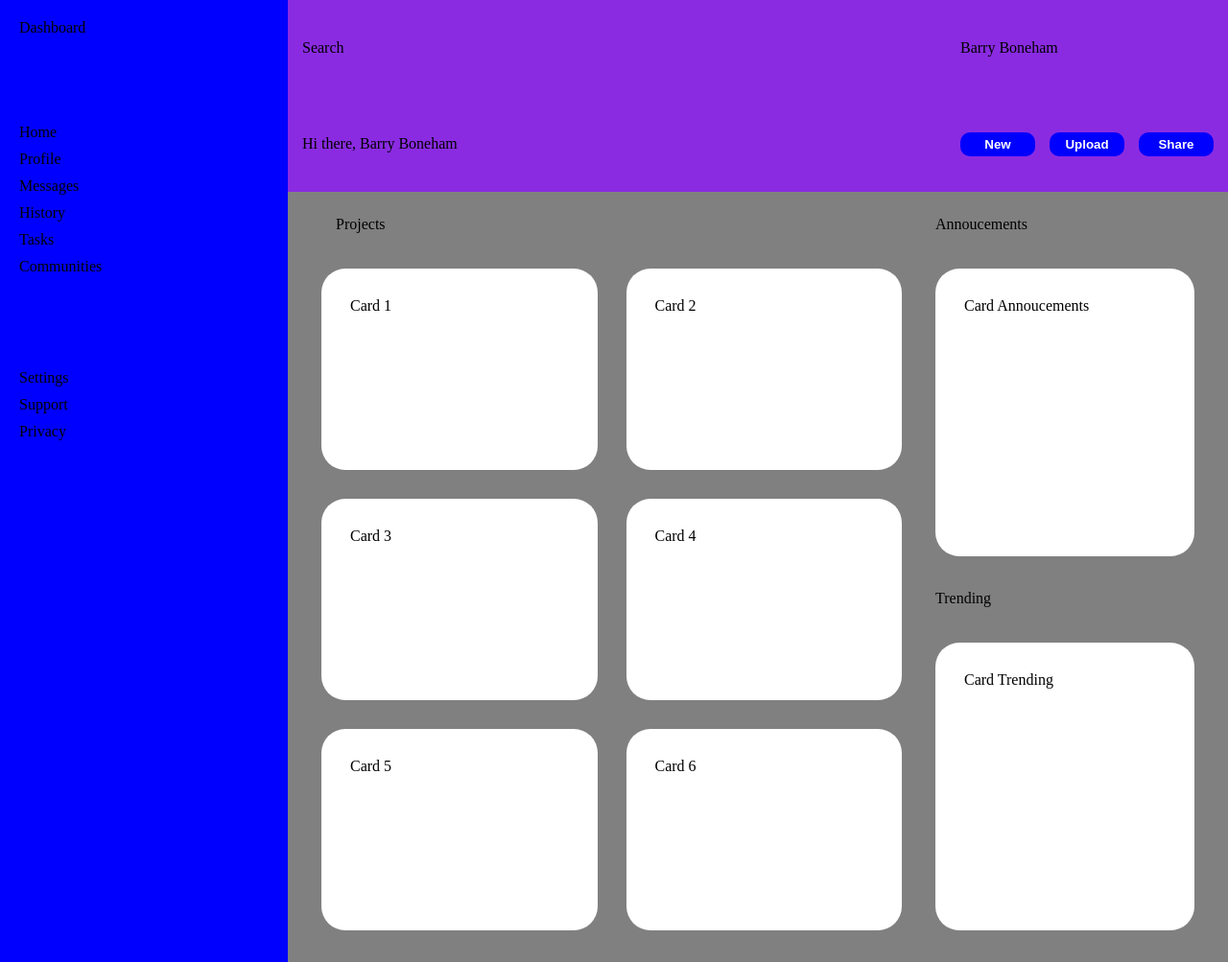
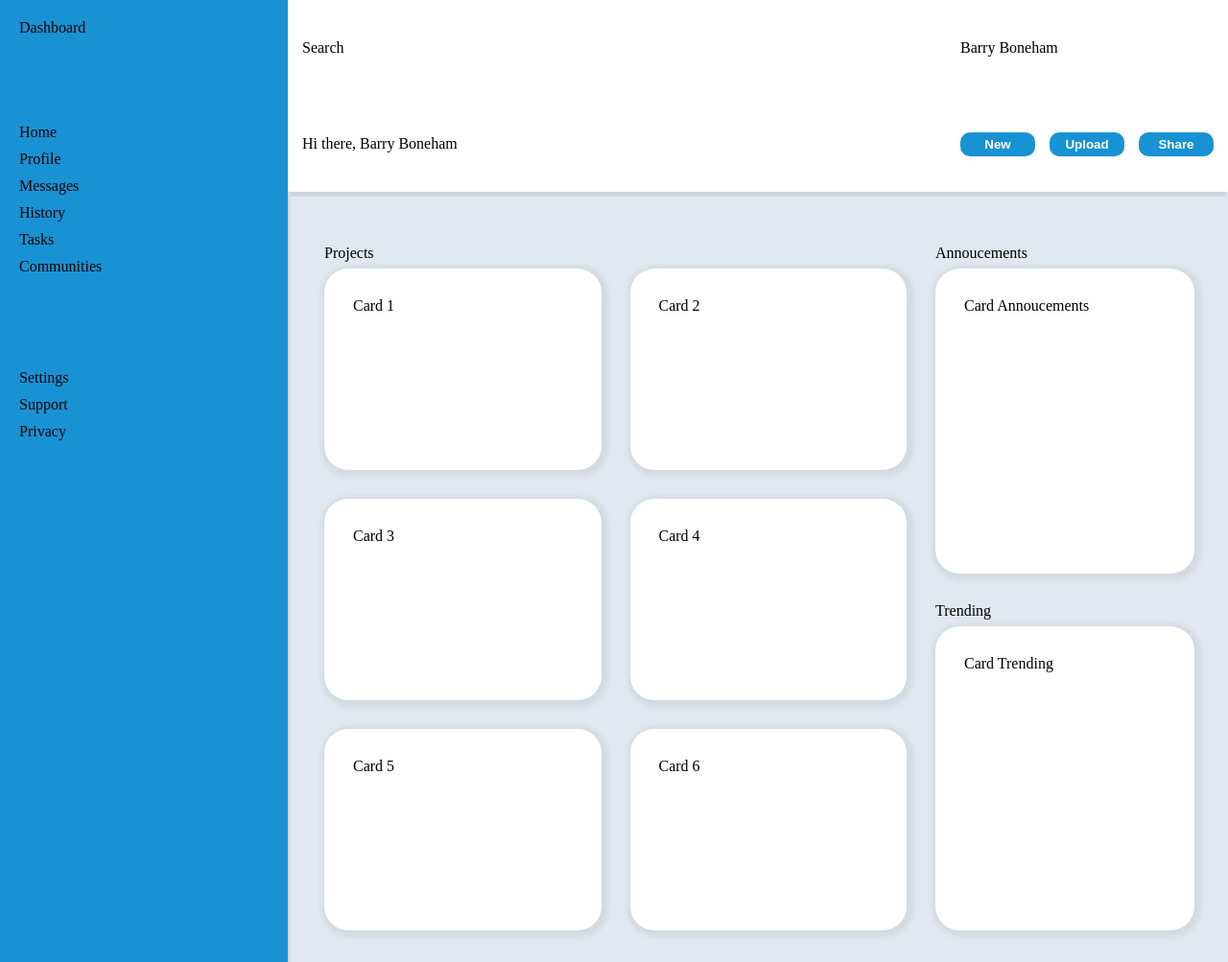
Before and after one commit to TezzGit/TOP-AdminDashboard, a plain HTML site: page index.html in a window 1280 px wide. Shown: the whole page at 96% size. Drawn offline with Linux system fonts and the light colour scheme.

Commit message:
Update Styling
Added Box Shadow to Cards
Changed Padding to Better Align Card Headings
Updated Color Scheme to Match Example

```diff
--- a/styles/style.css
+++ b/styles/style.css
@@ -3,12 +3,12 @@ body {
     display: grid;
     grid-template-columns: 300px 1fr;
     grid-template-rows: 200px 1fr;
-    background-color: grey;
+    background-color: #e2e8f0;
     min-height: 100vh;
 }
 
 .sidebar {
-    background-color: blue;
+    background-color: #1992d4;
     grid-column: 1/2;
     grid-row: 1/3;
     display: grid;
@@ -17,6 +17,7 @@ body {
     align-items: start;
     padding-left: 20px;
     padding-top: 20px;
+    box-shadow: 2px 0px 2px #d1d7de;
 }
 
 .sidebar .group-one {
@@ -30,10 +31,11 @@ body {
 }
 
 .header {
-    background-color: blueviolet;
+    background-color: #ffffff;
     grid-column: 2/3;
     display: grid;
     grid-template: 1fr 1fr / 70% 1fr;
+    box-shadow: 0px 7px 2px -2px #cdd2d9;
 }
 
 .searchbar,
@@ -53,7 +55,7 @@ body {
 .project-buttons button {
     border-radius: 10px;
     border: none;
-    background-color: blue;
+    background-color: #1992d4;
     color: white;
     font-weight: bold;
     padding: 5px;
@@ -64,13 +66,14 @@ body {
 }
 
 .content {
-    margin-top: 20px;
+    margin-top: 5px;
+    margin-left: 3px;
     grid-row: 2/3;
     grid-column: 2/3;
-    background-color: grey;
+    background-color: #e2e8f0;
     display: grid;
-    gap: 5px;
     padding: 5px;
+    padding-top: 20px;
     grid-template-columns: 1fr 300px;
 }
 
@@ -78,23 +81,20 @@ body {
     grid-row: 1/3;
     display: grid;
     grid-template-rows: 25px 1fr;
-}
-
-.projects .heading {
-    padding-left: 45px;
+    padding:30px;
 }
 
 .projects .card-container {
     display: grid;
     grid-template-columns: 1fr 1fr;
     gap: 30px;
-    padding: 30px;
 }
 
 .card {
     background-color: white;
     border-radius: 25px;
     padding: 30px;
+    box-shadow: 2px 2px 5px 5px #d4dae0;
 }
 
 .projects .card {
@@ -102,10 +102,13 @@ body {
 }
 
 .annoucements, .trending {
-    padding-right: 30px;
     grid-column: 2/3;
     display: grid;
     grid-template-rows: 25px 1fr;
-    gap: 30px;
+    padding-right: 30px;
+    padding-top: 30px;
+}
+
+.trending {
     padding-bottom: 30px;
 }
```
